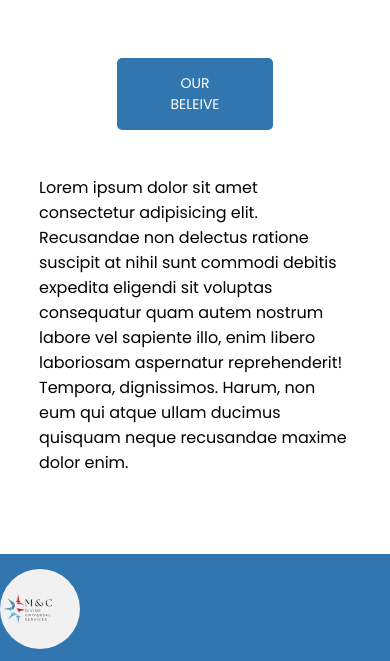
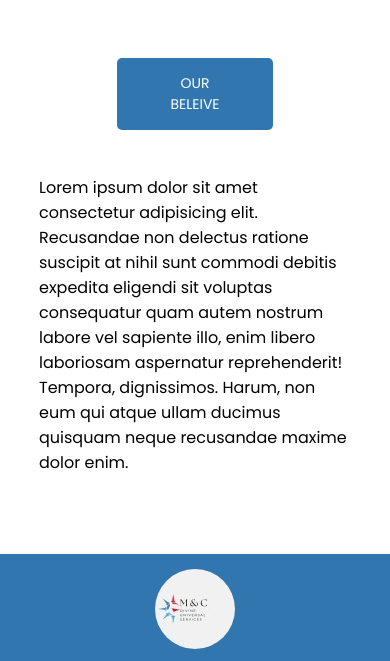
Before and after one commit to 25Emmanuel/logistics, a plain HTML site: page index.html in a window 390 px wide. Shown: the part 1526-2187 px from the top of the page. Drawn offline with Linux system fonts and the light colour scheme.

Commit message:
adjusted index footer logo

```diff
--- a/index.css
+++ b/index.css
@@ -472,7 +472,7 @@ footer .fa-brands {
         position: absolute;
         left: 360px;
     }
-    footer .logo-container {
+    #footer-logo {
         justify-self: center;
         margin-left: auto;
         margin-right: auto;
```
